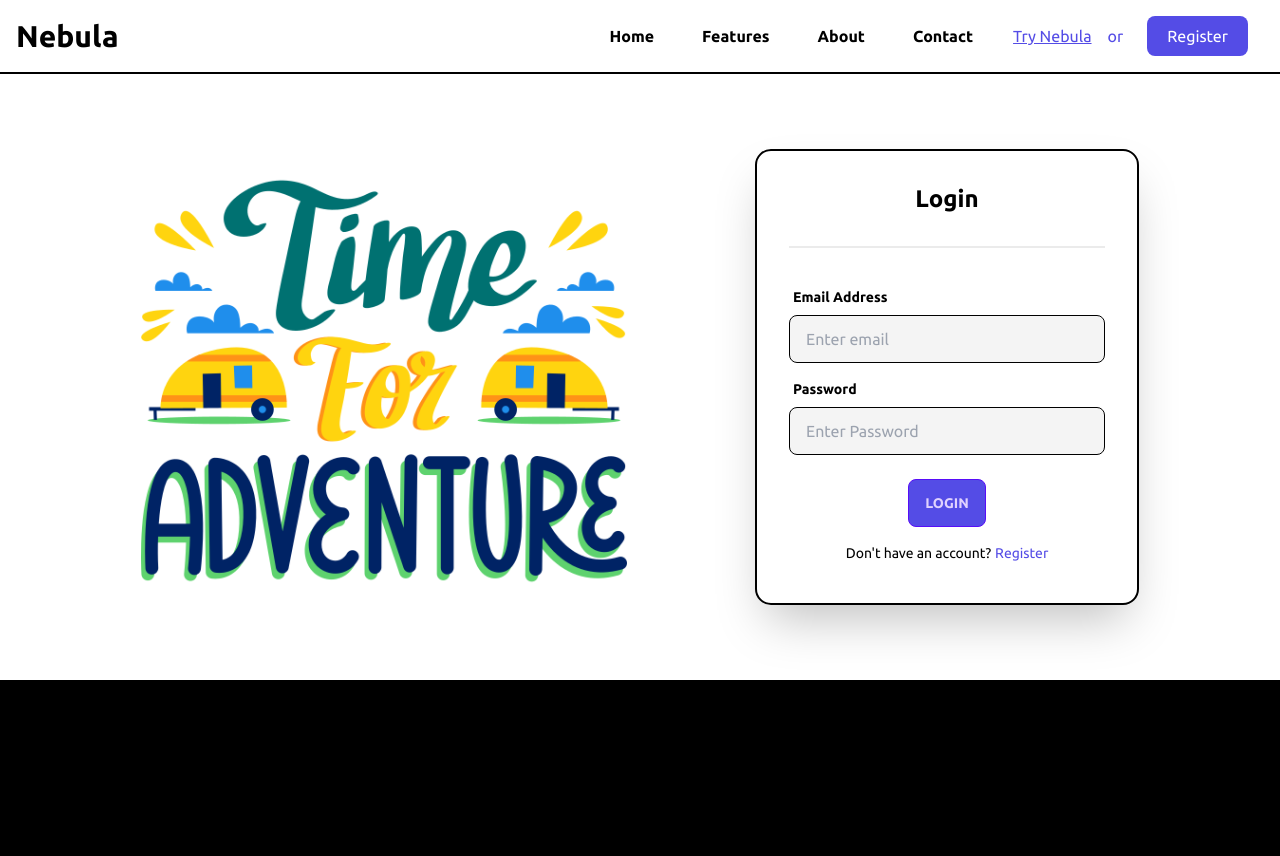
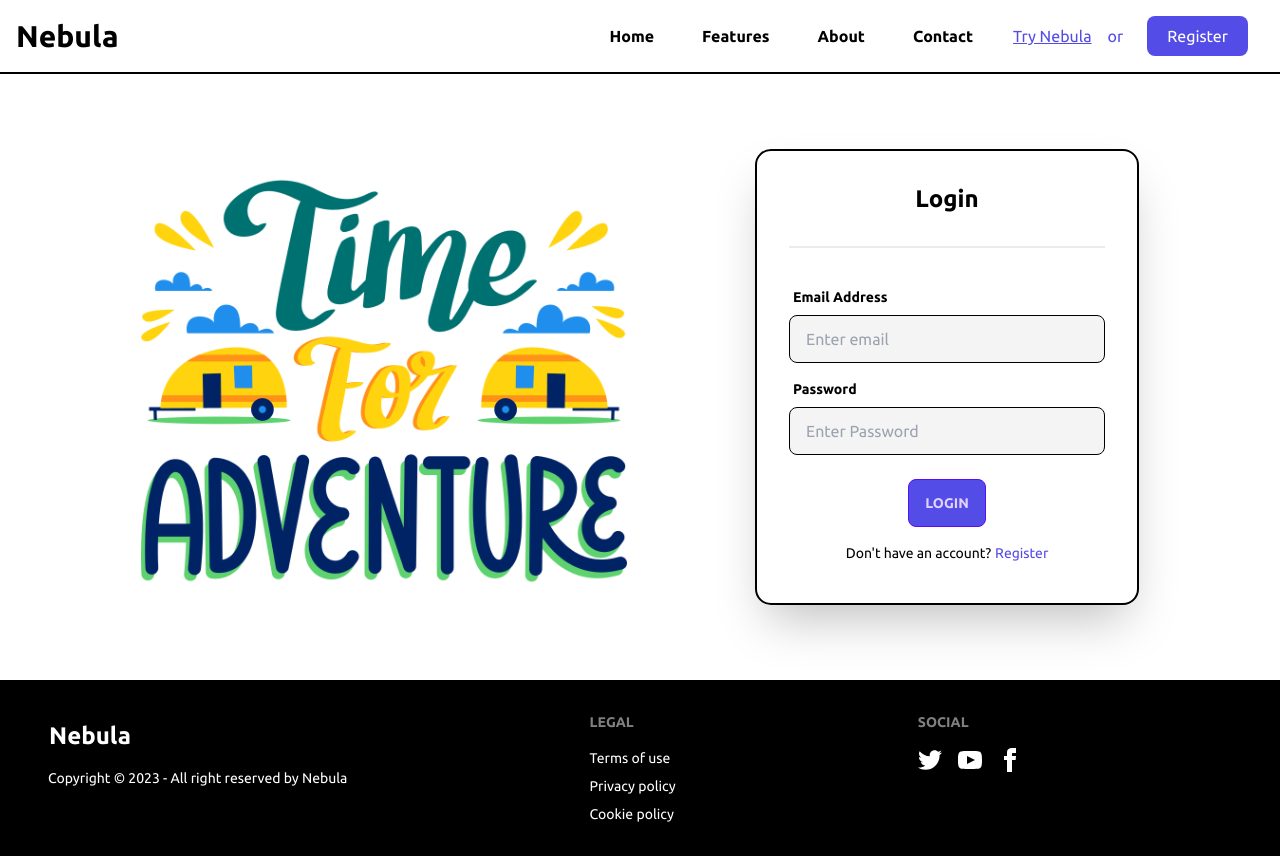
Before and after one commit to Beammi/Nebula, a Next.js app in the folder nebula/: page /login in a window 1280 px wide. Built offline with nearby package versions, Linux system fonts and the light colour scheme.

Commit message:
fix bg color

```diff
--- a/nebula/src/components/Footer.tsx
+++ b/nebula/src/components/Footer.tsx
@@ -2,7 +2,7 @@ import React from "react"
 
 export default function Footer(){
     return(
-        <footer className="footer p-8 w-full bg-black text-alternative">
+        <footer className="footer p-8 w-full bg-black text-alternative text-white">
             <div>
                 <a className="btn btn-ghost normal-case text-2xl text-alternative" href="/Intro">Nebula</a>
                 <p className="md:pl-4">Copyright © 2023 - All right reserved by Nebula</p>
```
